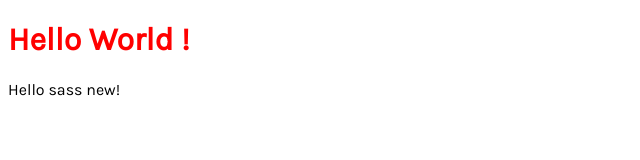
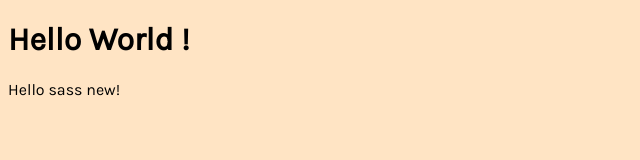
Before and after one commit to Alhajideen/webpack-boilerplate, a website built with webpack: page src/index.html in a window 1280 px wide. Shown: the whole page, without its empty margins (0-640 px from the left). Built offline with nearby package versions, Linux system fonts and the light colour scheme.

```diff
--- a/src/style.css
+++ b/src/style.css
@@ -1,3 +1,3 @@
-h1 {
-  color: red;
+body {
+  background-color: bisque;
 }
```
Also changed, not shown: dist/main.js, src/index.js (line endings or trailing spaces), 1 other file.
